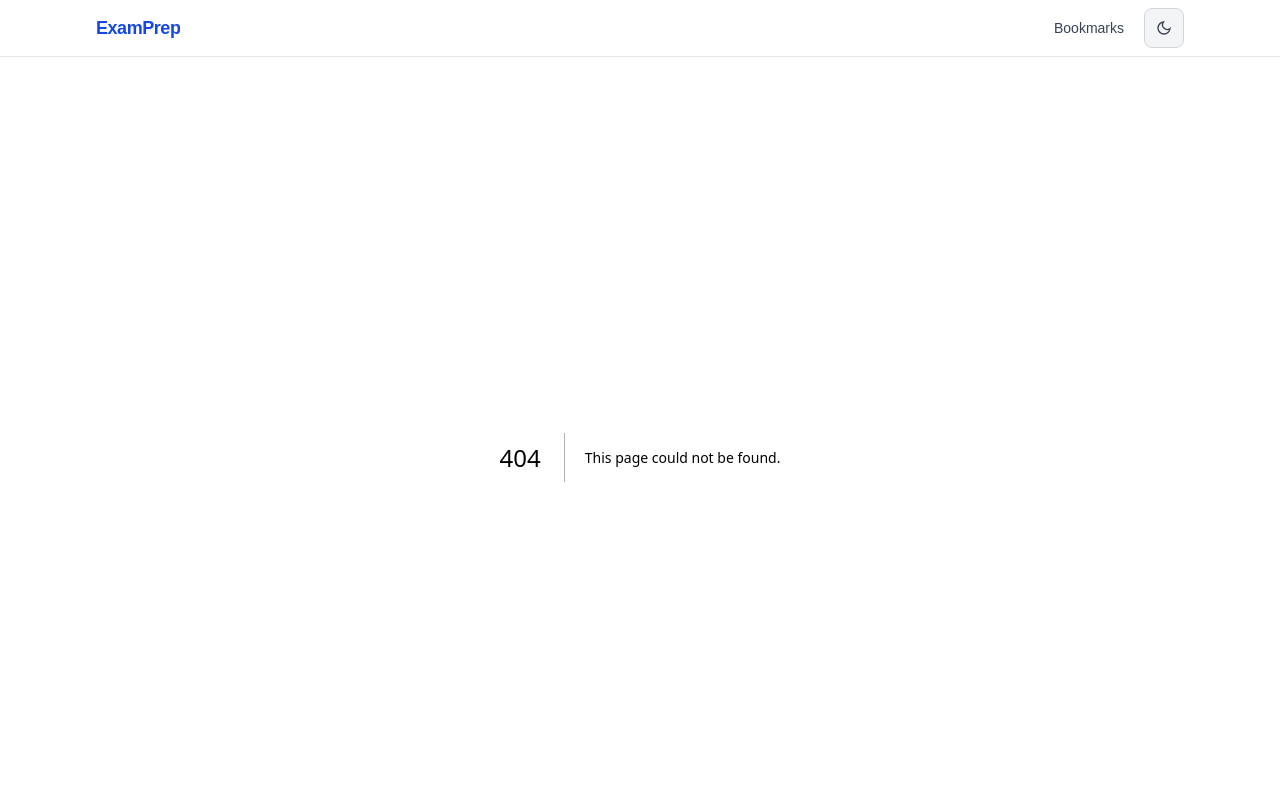
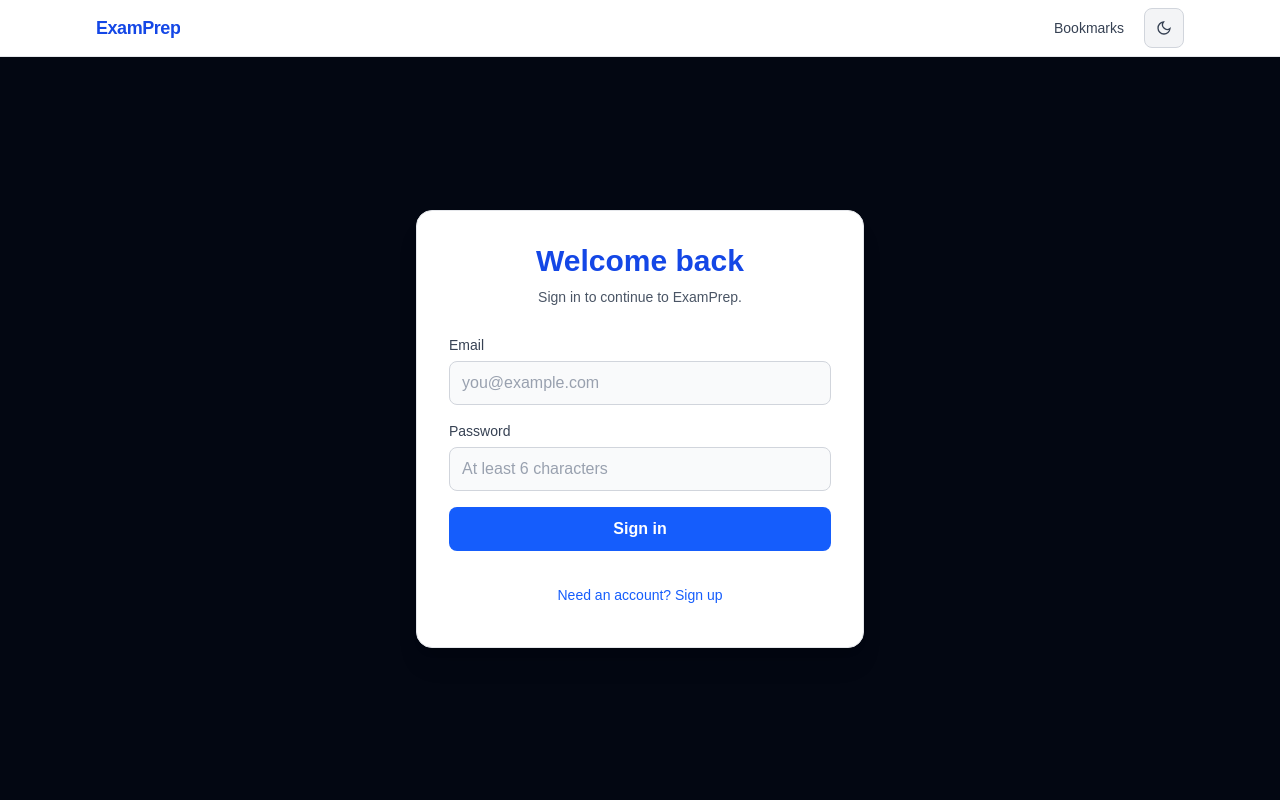
Before and after one commit to rohitraj-dev/examPrep, a Next.js app: page /login in a window 1280 px wide. Before the commit this address had no page. Shown: the top 800 px of the page. Built offline with nearby package versions, Linux system fonts and the light colour scheme; no server answers.

Commit message:
Add standalone login page with Supabase auth

```diff
--- /dev/null
+++ b/app/login/page.tsx
@@ -0,0 +1,128 @@
+"use client";
+
+import { FormEvent, useState } from "react";
+import { useRouter } from "next/navigation";
+import { supabase } from "@/lib/supabase";
+
+export default function LoginPage() {
+  const router = useRouter();
+  const [isSignUp, setIsSignUp] = useState(false);
+  const [email, setEmail] = useState("");
+  const [password, setPassword] = useState("");
+  const [errorMessage, setErrorMessage] = useState("");
+  const [isLoading, setIsLoading] = useState(false);
+
+  const handleSubmit = async (event: FormEvent<HTMLFormElement>) => {
+    event.preventDefault();
+    setErrorMessage("");
+    setIsLoading(true);
+
+    const result = isSignUp
+      ? await supabase.auth.signUp({ email, password })
+      : await supabase.auth.signInWithPassword({ email, password });
+
+    if (result.error) {
+      setErrorMessage(result.error.message);
+      setIsLoading(false);
+      return;
+    }
+
+    router.push("/");
+  };
+
+  return (
+    <main className="flex min-h-[calc(100vh-3.5rem)] items-center justify-center bg-gray-950 px-4 py-10 text-gray-100 sm:px-6 sm:py-14">
+      <div className="w-full max-w-md rounded-2xl border border-gray-800 bg-gray-900 p-5 shadow-xl light:border-gray-200 light:bg-white light:text-gray-900 sm:p-8">
+        <div className="mb-7 text-center">
+          <h1 className="text-2xl font-extrabold text-blue-300 light:text-blue-700 sm:text-3xl">
+            {isSignUp ? "Create your account" : "Welcome back"}
+          </h1>
+          <p className="mt-2 text-sm text-gray-400 light:text-gray-600">
+            {isSignUp
+              ? "Sign up to keep your ExamPrep account ready."
+              : "Sign in to continue to ExamPrep."}
+          </p>
+        </div>
+
+        {errorMessage && (
+          <p
+            role="alert"
+            className="mb-5 rounded-lg border border-red-900/60 bg-red-950/40 px-3 py-2.5 text-sm text-red-300 light:border-red-200 light:bg-red-50 light:text-red-700"
+          >
+            {errorMessage}
+          </p>
+        )}
+
+        <form onSubmit={handleSubmit} className="space-y-4">
+          <div>
+            <label
+              htmlFor="email"
+              className="mb-1.5 block text-sm font-medium text-gray-300 light:text-gray-700"
+            >
+              Email
+            </label>
+            <input
+              id="email"
+              name="email"
+              type="email"
+              autoComplete="email"
+              required
+              value={email}
+              onChange={(event) => setEmail(event.target.value)}
+              className="min-h-11 w-full rounded-lg border border-gray-700 bg-gray-950 px-3 text-gray-100 outline-none transition-colors placeholder:text-gray-500 focus:border-blue-400 focus:ring-2 focus:ring-blue-400/30 light:border-gray-300 light:bg-gray-50 light:text-gray-900 light:placeholder:text-gray-400 light:focus:border-blue-500 light:focus:ring-blue-500/20"
+              placeholder="you@example.com"
+            />
+          </div>
+
+          <div>
+            <label
+              htmlFor="password"
+              className="mb-1.5 block text-sm font-medium text-gray-300 light:text-gray-700"
+            >
+              Password
+            </label>
+            <input
+              id="password"
+              name="password"
+              type="password"
+              autoComplete={isSignUp ? "new-password" : "current-password"}
+              required
+              minLength={6}
+              value={password}
+              onChange={(event) => setPassword(event.target.value)}
+              className="min-h-11 w-full rounded-lg border border-gray-700 bg-gray-950 px-3 text-gray-100 outline-none transition-colors placeholder:text-gray-500 focus:border-blue-400 focus:ring-2 focus:ring-blue-400/30 light:border-gray-300 light:bg-gray-50 light:text-gray-900 light:placeholder:text-gray-400 light:focus:border-blue-500 light:focus:ring-blue-500/20"
+              placeholder="At least 6 characters"
+            />
+          </div>
+
+          <button
+            type="submit"
+            disabled={isLoading}
+            className="min-h-11 w-full rounded-lg bg-blue-600 px-4 font-semibold text-white transition-colors hover:bg-blue-500 disabled:cursor-not-allowed disabled:opacity-60 focus:outline-none focus:ring-2 focus:ring-blue-400/60 light:bg-blue-600 light:hover:bg-blue-700 light:focus:ring-blue-500/60"
+          >
+            {isLoading
+              ? isSignUp
+                ? "Creating account..."
+                : "Signing in..."
+              : isSignUp
+                ? "Create account"
+                : "Sign in"}
+          </button>
+        </form>
+
+        <button
+          type="button"
+          onClick={() => {
+            setIsSignUp((current) => !current);
+            setErrorMessage("");
+          }}
+          className="mt-6 min-h-10 w-full text-sm font-medium text-blue-400 transition-colors hover:text-blue-300 light:text-blue-600 light:hover:text-blue-700"
+        >
+          {isSignUp
+            ? "Already have an account? Sign in"
+            : "Need an account? Sign up"}
+        </button>
+      </div>
+    </main>
+  );
+}
```
